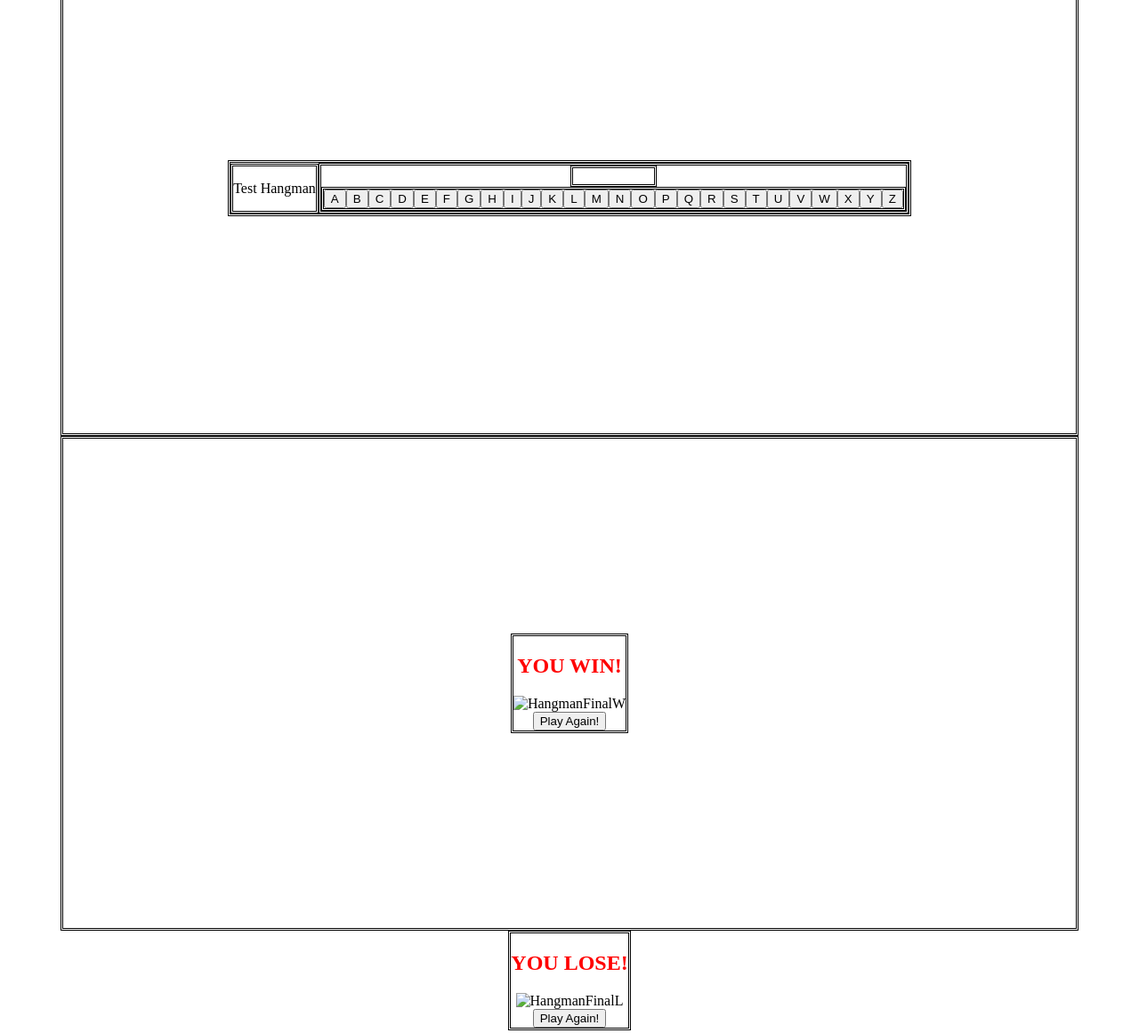
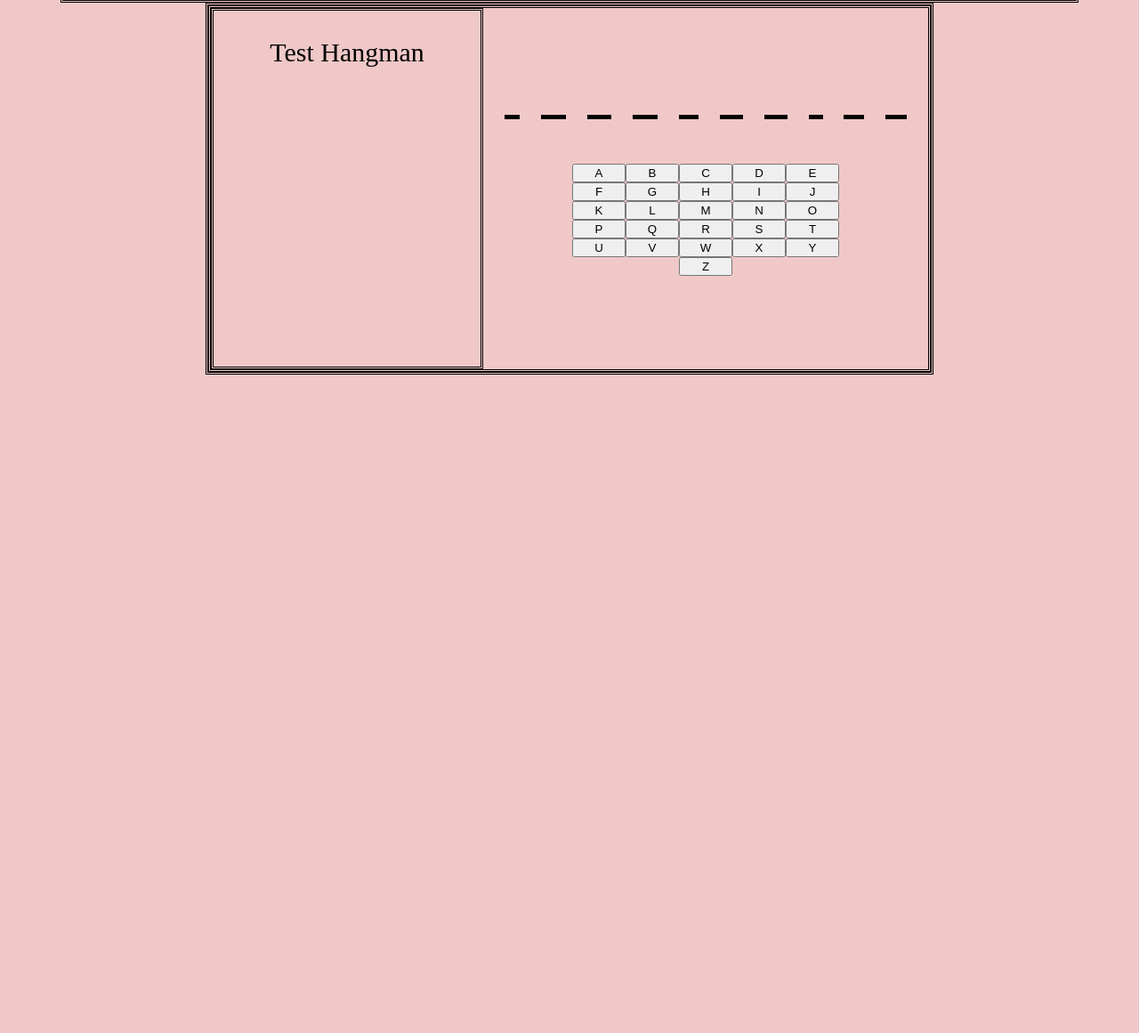
Before and after one commit to victoria-toria/hangman_game, a plain HTML site: page index.html in a window 1280 px wide. Shown: the part 710-1871 px from the top of the page at 89% size. After the commit the page ends 1139 px from the top, so only its background shows below. Drawn offline with Linux system fonts and the light colour scheme.

Commit message:
ready game without hangman pics

```diff
--- a/index.html
+++ b/index.html
@@ -10,33 +10,22 @@
     <section class="frontPage">
       <div class="FPDesign">
         <h1>HANGMAN</h1>
-        <img src="#" alt="HangmanIntro" />
+        <img src="./images/hangman.jpg" alt="HangmanIntro" />
         <button type="button1">Play!</button>
       </div>
     </section>
     <section class="gamePage">
       <div class="gameArea">
-        <div class="hangman"><p>Test Hangman</p></div>
+        <div class="hangman">
+          <p>Test Hangman</p>
+        </div>
         <div class="gameField">
+          <div class="livesLeft"><p></p></div>
           <div class="hiddenWord"></div>
           <div class="alphabet"></div>
         </div>
       </div>
     </section>
-    <section class="finalPageWin">
-      <div class="finalPage">
-        <h1>YOU WIN!</h1>
-        <img src="#" alt="HangmanFinalW" />
-        <button type="button1">Play Again!</button>
-      </div>
-    </section>
-    <section class="finalPageLost">
-      <div class="finalPage">
-        <h1>YOU LOSE!</h1>
-        <img src="#" alt="HangmanFinalL" />
-        <button type="button1">Play Again!</button>
-      </div>
-    </section>
     <script src="main.js"></script>
   </body>
 </html>
--- a/main.js
+++ b/main.js
@@ -5,7 +5,7 @@ let wordDiv = document.querySelector(".hiddenWord");
 let guessWord = "JAVASCRIPT";
 let guessWordLength = guessWord.length;
 console.log(guessWordLength);
-let lives = 10;
+let lives = 7;
 
 let alphaArr = [
   "A",
@@ -36,6 +36,11 @@ let alphaArr = [
   "Z",
 ];
 
+// let correctSound = document.createElement("audio");
+// let incorrectSound = document.createElement("audio");
+// correctSound.setAttribute("src", "/sounds/CAR-DOOR.mp3");
+// incorrectSound.setAttribute("src", "/sounds/CAR-DOOR.mp3");
+
 function createBtn(letter) {
   let btn = document.createElement("button");
   btn.innerText = letter;
@@ -53,11 +58,14 @@ function createHiddenWd() {
   let letterHiddenWord = guessWord.toString().split("");
   console.log(letterHiddenWord);
   letterHiddenWord.forEach(function (el) {
+    let divSpanLetter = document.createElement("div");
     let spanLetter = document.createElement("span");
     console.log(spanLetter);
+    divSpanLetter.style.borderBottom = "thick solid #000000";
     spanLetter.innerText = el;
     spanLetter.classList.add("ltr", el);
-    wordDiv.appendChild(spanLetter);
+    divSpanLetter.appendChild(spanLetter);
+    wordDiv.appendChild(divSpanLetter);
   });
 }
 
@@ -79,6 +87,7 @@ let wrongAnswersArr = [];
 
 function checkIfContains(letter) {
   let letterFound;
+
   guessWord.split("").forEach((elem) => {
     console.log(elem, letter);
     if (elem == letter) {
@@ -86,6 +95,7 @@ function checkIfContains(letter) {
       let nodeEl = document.getElementsByClassName(letter);
       [...nodeEl].forEach((l) => {
         l.classList.remove("ltr");
+        // correctSound.play();
       });
       letterFound = true;
       rightAnswersArr.push(elem);
@@ -93,14 +103,27 @@ function checkIfContains(letter) {
   });
   if (!letterFound) {
     wrongAnswersArr.push(letter);
+    // correctSound.play();
   }
 
-  lives = 7 - wrongAnswersArr.length;
+  lives = wrongAnswersArr.length;
   if (wrongAnswersArr.length >= 7) {
+    updateDisplayLose();
     console.log("Gameover");
   }
   if (rightAnswersArr.length == guessWordLength) {
+    updateDisplayWin();
     console.log("You WIN!");
   }
   console.log(wrongAnswersArr, rightAnswersArr);
 }
+
+function updateDisplayLose() {
+  let gameover = "Gameover";
+  document.getElementsByClassName("hiddenWord")[0].innerText = gameover;
+}
+
+function updateDisplayWin() {
+  let youWin = "You win!";
+  document.getElementsByClassName("hiddenWord")[0].innerText = youWin;
+}
--- a/style.css
+++ b/style.css
@@ -3,6 +3,19 @@ body {
   flex-direction: column;
   justify-content: center;
   align-items: center;
+
+  font-family: "Acme";
+  text-align: center;
+  font-size: 30px;
+  background-color: #f0c8c8;
+  /* background: #404040;
+  background-image: url(http://i.stack.imgur.com/TEBeF.gif);
+  font-family: "Mr Dafoe", cursive, "Baskerville Old Face", "Goudy Old Style",
+    Garamond, "Times New Roman", serif;
+  color: #eb219b;
+  height: 100%;
+  text-align: center;
+  font-size: 24px; */
 }
 
 h1 {
@@ -33,20 +46,32 @@ h1 {
 
 .hangman {
   border: double;
+  height: 400px;
+  width: 300px;
 }
 
 .hiddenWord {
-  border: double;
+  width: 500px;
+  height: 50 px;
+  display: flex;
+  justify-content: space-evenly;
 }
 
 .alphabet {
   display: flex;
   flex-wrap: wrap;
-  border: double;
+  margin: 50px 50px;
+  justify-content: space-around;
+  flex-wrap: wrap;
+  width: 300px;
 }
+.alphabet > * {
+  flex: 0 0 20%;
+}
+
 .gamePage {
-  width: 90%;
-  height: 550px;
+  /* width: 90%;
+  height: 550px; */
   border: double;
   display: flex;
   flex-direction: column;
@@ -65,9 +90,7 @@ h1 {
 .gameField {
   display: flex;
   flex-direction: column;
-  justify-content: center;
   align-items: center;
-  border: double;
 }
 
 .finalPage {
@@ -79,6 +102,7 @@ h1 {
 }
 
 .finalPageWin {
+  background-image: url("./images/90066.jpg");
   display: flex;
   flex-direction: column;
   justify-content: center;
@@ -103,9 +127,14 @@ h1 {
   top: 5px;
   box-shadow: none;
 }
-.visible {
-  visibility: visible;
-}
+
 .ltr {
   visibility: hidden;
 }
+span {
+  border: double;
+}
+
+#wrapper div span {
+  height: 100px;
+}
```
Also changed, not shown: images/01.png (added), images/02.png (added), images/03.png (added), images/04.png (added), images/05.png (added), images/06.png (added), images/07.png (added), images/08.png (added), images/hangman.jpg (added), images/youlose.jpg (added), images/youwon.jpg (added), 1 other file.
